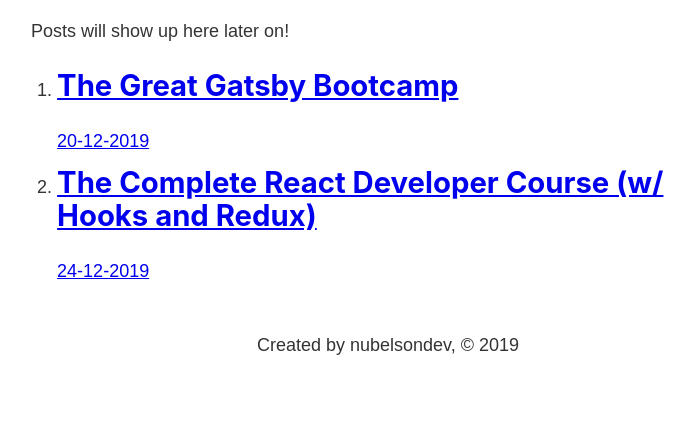
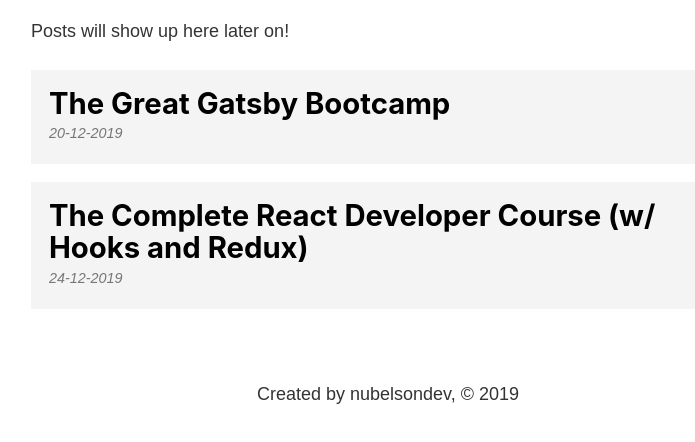
Before and after one commit to nublson/gatsby-bootcamp, a Gatsby site: page /blog in a window 1280 px wide. Shown: the part 398-840 px from the top of the page, without its empty margins (252-947 px from the left). Before the commit the page ends 800 px from the top, so only its background shows below. Built offline with nearby package versions, Linux system fonts and the light colour scheme; Gatsby itself is replaced by a stand-in of ours.

Commit message:
Work with Images to Posts and styling the Blog Post list

```diff
--- a/gatsby-config.js
+++ b/gatsby-config.js
@@ -10,6 +10,7 @@
     },
     plugins: [
         `gatsby-plugin-sass`,
+        `gatsby-plugin-sharp`,
         {
             resolve: `gatsby-source-filesystem`,
             options: {
@@ -17,6 +18,22 @@
                 path: `${__dirname}/src/`,
             },
         },
-        `gatsby-transformer-remark`,
+        {
+            resolve: `gatsby-transformer-remark`,
+            options: {
+                plugins: [
+                    {
+                        resolve: `gatsby-remark-relative-images`,
+                    },
+                    {
+                        resolve: `gatsby-remark-images`,
+                        options: {
+                            maxWidth: 750,
+                            LinkImagesToOriginal: false,
+                        },
+                    },
+                ],
+            },
+        },
     ],
 }
--- a/package.json
+++ b/package.json
@@ -16,6 +16,9 @@
   "dependencies": {
     "gatsby": "^2.18.12",
     "gatsby-plugin-sass": "^2.1.26",
+    "gatsby-plugin-sharp": "^2.3.10",
+    "gatsby-remark-images": "^3.1.39",
+    "gatsby-remark-relative-images": "^0.2.3",
     "gatsby-source-filesystem": "^2.1.43",
     "gatsby-transformer-remark": "^2.6.45",
     "node-sass": "^4.13.0",
--- a/src/components/footer.module.scss
+++ b/src/components/footer.module.scss
@@ -1,3 +1,4 @@
 .footer {
     text-align: center;
+    margin-top: 3rem;
 }
--- a/src/pages/blog.js
+++ b/src/pages/blog.js
@@ -1,6 +1,7 @@
 import React from "react"
 import { useStaticQuery, graphql, Link } from "gatsby"
 
+import blogStyles from "./blog.module.scss"
 import Layout from "../components/Layout"
 
 const BlogPage = () => {
@@ -29,7 +30,7 @@
         const { title, date } = edge.node.frontmatter
         const { slug } = fields
         return (
-            <li key={id}>
+            <li className={blogStyles.post} key={id}>
                 <Link to={`/blog/${slug}`}>
                     <h2>{title}</h2>
                     <p>{date}</p>
@@ -42,7 +43,7 @@
         <Layout>
             <h1>Blog</h1>
             <p>Posts will show up here later on!</p>
-            <ol>{nodes}</ol>
+            <ol className={blogStyles.posts}>{nodes}</ol>
         </Layout>
     )
 }
--- /dev/null
+++ b/src/pages/blog.module.scss
@@ -0,0 +1,30 @@
+.posts {
+    list-style: none;
+    margin: 0;
+}
+
+.post {
+    margin: 1rem 0;
+
+    a {
+        background: #f4f4f4;
+        color: #000000;
+        display: block;
+        padding: 1rem;
+        text-decoration: none;
+
+        &:hover {
+            background: #e4e4e4;
+        }
+    }
+
+    h2 {
+        margin-bottom: 0;
+    }
+
+    p {
+        color: #777777;
+        font-size: 0.8rem;
+        font-style: italic;
+    }
+}
```
Also changed, not shown: 1 other file.
